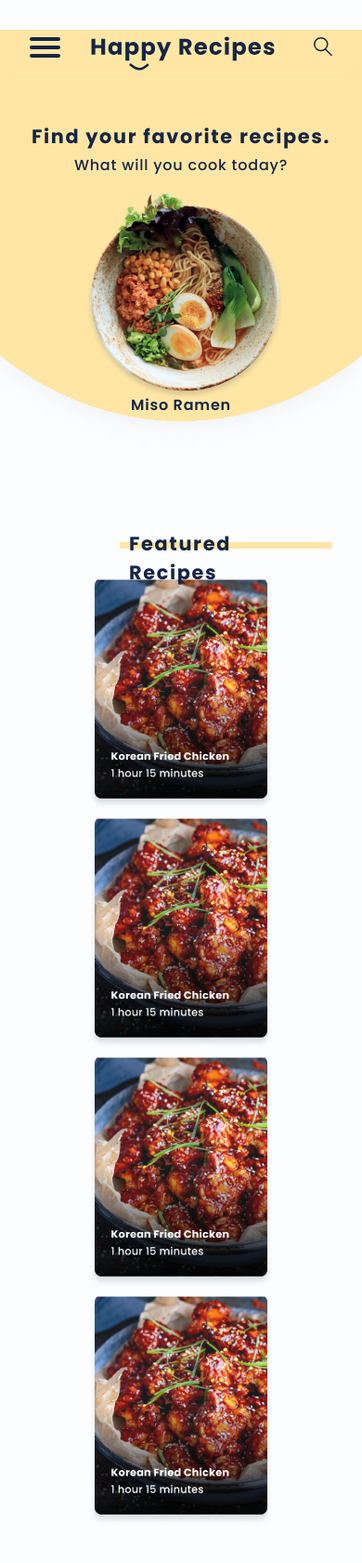
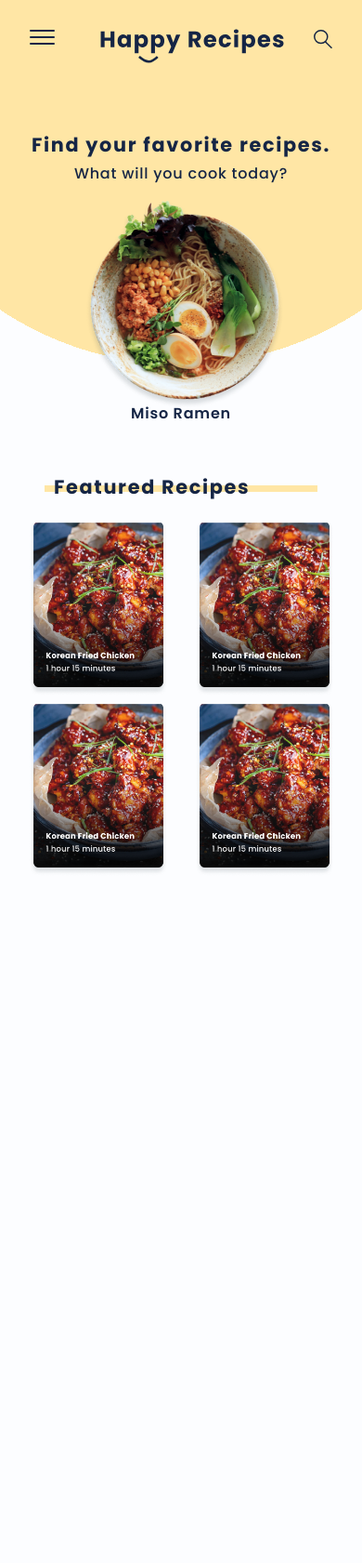
Before and after one commit to molynatep/idm232-mpt54, a PHP site: page / in a window 390 px wide. Shown: the whole page at 93% size. After the commit the page ends 938 px from the top, so only its background shows below. Run offline with PHP 8.4, Linux system fonts and the light colour scheme.

Commit message:
fixing styles and nav

```diff
--- a/css/stylesheet.css
+++ b/css/stylesheet.css
@@ -14,28 +14,16 @@ html {
     background-color: #FCFDFF;
   }
 
+  /*NAVIGATION BAR*/
+
   nav {
     background: #FFE6A5;
-  }
-
-  .nav, .nav-categories {
-    display:block;
-    text-align: center;
-    position: absolute;
-    width: 100vw;
-    filter: drop-shadow( 0px 8px 10px rgba(78, 118, 131, 0.07));
-  }
-  .nav {
-    height: 500px;
-    background: radial-gradient(90% 500px at 50% -50px, #FFE6A5 100%, transparent 100%) no-repeat;
-  }
-  .nav-categories{
-    height: 700px;
-    background: radial-gradient(90% 700px at 50% -50px, #FFE6A5 100%, transparent 100%) no-repeat;
+    padding: 1.5rem 0 1.5rem;
   }
 
   .logo {
-  margin-top: 2rem;
+    display: flex;
+    justify-content: center;
   }
 
   .hamburger {
@@ -48,6 +36,19 @@ html {
     clear: right;
     margin: .5rem 3rem 0;
   }
+
+  .hero {
+    text-align: center;
+  }
+  .center {
+    display: flex;
+    justify-content: center;
+    height: 500px;
+    background: radial-gradient(90% 500px at 50% -50px, #FFE6A5 100%, transparent 100%) no-repeat;
+
+  }
+
+  /*fonts*/
 
   h1 {
     letter-spacing: 0.08em;
@@ -69,18 +70,7 @@ margin-top: .2rem;
     font-weight: 600;
   }
 
-
-  main {
-    display: flex;
-    padding-top: 700px;
-  }
-
-  .recipemargin {
-    margin: auto 6rem;
-  }
-
   .recipes {
-    margin: 0 4rem 0;
     position: absolute;
     top: 0;
     left: 0;
@@ -91,7 +81,7 @@ margin-top: .2rem;
   }
 
   div.recipes {
-    margin-top: -22px;
+    margin-top: -19px;
     margin-left: 10px;
   }
 
@@ -99,20 +89,22 @@ margin-top: .2rem;
     position: relative;
     background-color: #FFE6A5;
     height: 10px;
-    width: 100vw;
-    margin: 5rem 5rem 0 ;
+    margin: 4rem 4rem 0;
+  }
 
+  .featuredrecipes {
+    padding-top: 6rem;
+    margin: auto 6rem;
   }
 
   .grid, .grid2 {
     display: grid;
     justify-items: center;
-    margin: 3rem 2.5rem 3rem;
+    margin-top: 3rem;
     grid-template-columns: repeat(auto-fit, minmax(300px, 1fr));
   }
-  .grid2 {
-    grid-template-columns: repeat(auto-fit, minmax(180px, 1fr));
-  }
+
+  /*HAMBURGER*/
 
   #menuToggle
 {
@@ -257,16 +249,8 @@ margin-top: .2rem;
   transform: none;
 }
 
-@media screen and (max-width: 1200px) {
-  .recipemargin {
-    margin: auto 0;
-  }
-  .grid, .grid2 {
-    grid-template-columns: repeat(auto-fit, minmax(280px, 1fr));
-  }
-}
 
-@media screen and (max-width: 660px) {
+@media screen and (max-width: 810px) {
   picture>img{
     width: 500px;
   }
@@ -279,19 +263,12 @@ margin-top: .2rem;
   .logo>img {
     width: 200px;
   }
-  .hamburger>img, .search>img{
+   .search>img{
     width:20px;
-  }
-  .hamburger {
-    margin-right: 1rem;
-    margin-left: 2rem;
   }
   .search {
    margin-left: 1rem;
    margin-right: 2rem;
- }
-  main {
-    padding-top: 550px;
  }
   div.recipes {
     margin-top: -14px;
@@ -305,8 +282,9 @@ margin-top: .2rem;
     width: 200px;
   }
   .grid {
-    margin: 2rem 2.5rem 2rem;
+    margin: 2rem 0;
     grid-template-columns: repeat(auto-fit, minmax(200px, 1fr));
+
   }
   .grid2>div>img {
     width:120px;
@@ -314,21 +292,35 @@ margin-top: .2rem;
     .grid2 {
       grid-template-columns: repeat(auto-fit, minmax(120px, 1fr))
   }
+  .featuredrecipes {
+    padding-top: 0rem;
+    margin: auto 1rem;
+  }
+  .center {
+    background: radial-gradient(90% 350px at 50% -50px, #FFE6A5 100%, transparent 100%) no-repeat;
+    height: 450px;
+  }
+  #menuToggle span
+{
+  width: 27px;
+  height: 2px;
+  margin-bottom: 5px;
 }
 
   @media screen and (max-width: 500px) {
     picture>img{
       width: 350px;
      }
-     .nav {
-      background: radial-gradient(90% 420px at 50% -50px, #FFE6A5 100%, transparent 100%) no-repeat;
-
+     div.grid>div>img {
+      width: 150px;
     }
-     main {
-      padding-top: 420px;
+    .grid {
+      grid-template-columns: repeat(auto-fit, minmax(150px, 1fr));
     }
     .grid2>div>img {
       width:100px;
     }
-
+    .center {
+      height: 350px;
     }
+  }
--- a/index.html
+++ b/index.html
@@ -32,7 +32,8 @@
                <img src="imgs/logo.svg" alt="logo">
                </div>
              </nav>
-      <header class="nav">
+      <div class="center">
+      <div class="hero">
          <h1>Find your favorite recipes.</h1>
          <h2>What will you cook today?</h2>
          <div class="ramenpic">
@@ -45,15 +46,15 @@
             </picture>
          <h2 class="ramen">Miso Ramen</h2>
          </div>
-      </header>
-   <div class= "recipemargin">
-   <main>
+      </div>
+      </div>
+      <div class="bg"></div>
+   <div class="featuredrecipes">
       <div class="strike">
          <div class="recipes">
          <h1>Featured Recipes</h1>
          </div>
       </div>
-   </main>
    <div class="grid">
       <div>
       <img src="imgs/chicken.png" alt="chicken">
```
Lines whose indentation alone changed are shown as unchanged.
